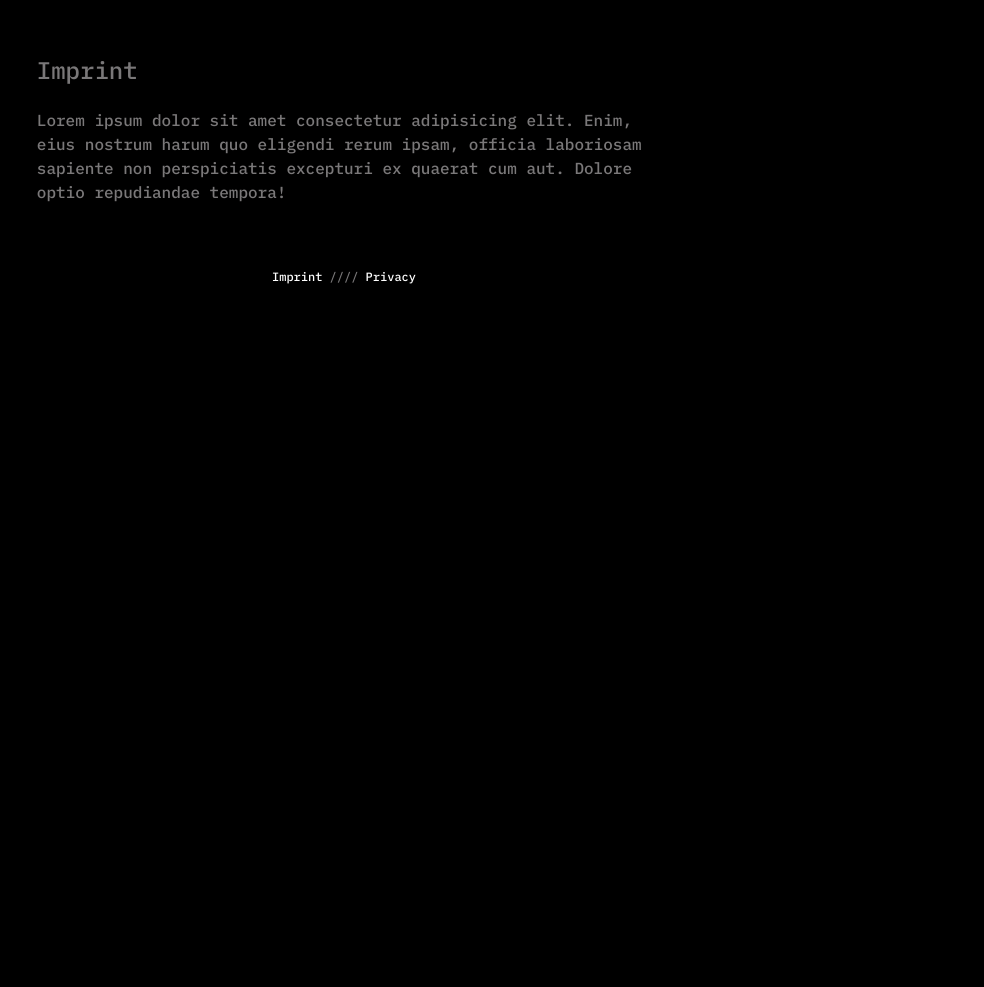
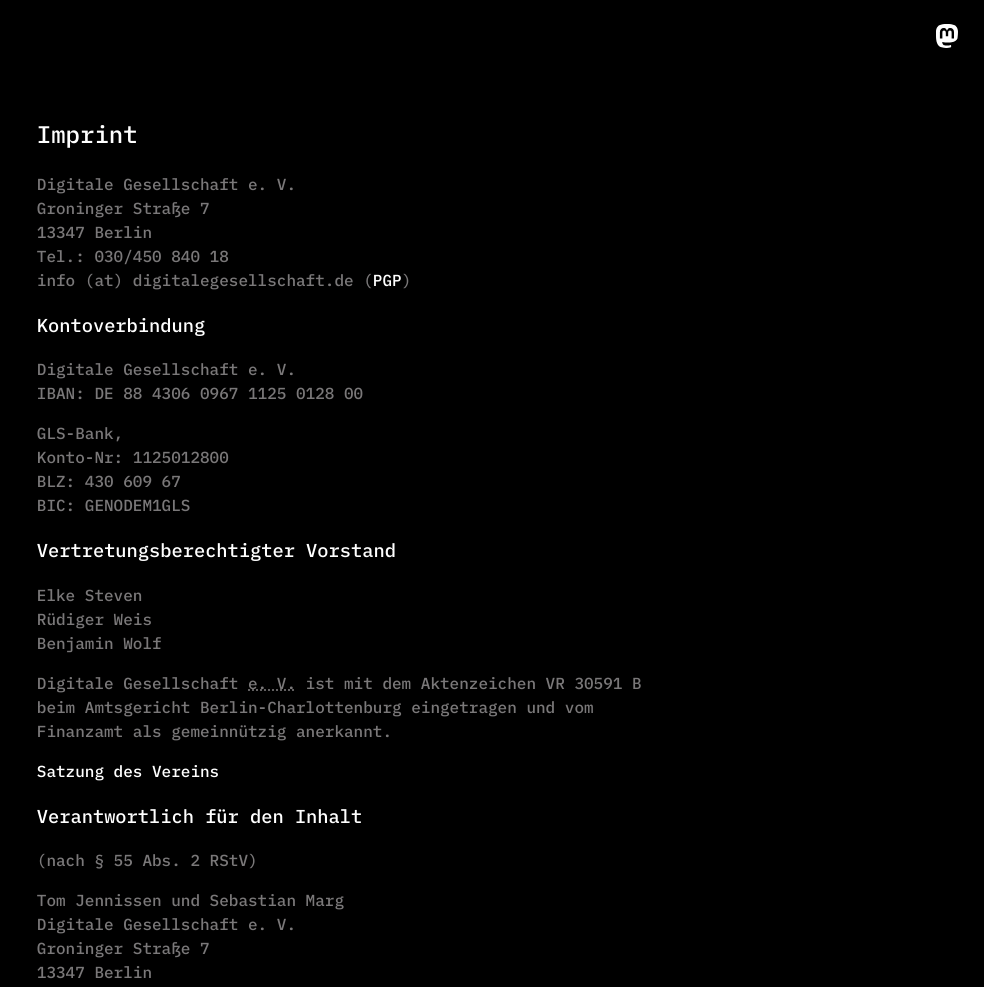
Before and after one commit to Hacking-in-Parallel-Berlin-22/HiP-22-Website, an Astro site: page /imprint in a window 1280 px wide. Shown: the top 987 px of the page, without its empty margins (296-1280 px from the left). Before the commit the page ends 800 px from the top, so only its background shows below. Built offline with nearby package versions, Linux system fonts and the light colour scheme; Astro itself is replaced by a stand-in of ours.

Commit message:
imprint, mastodon link

```diff
--- a/src/layouts/Layout.astro
+++ b/src/layouts/Layout.astro
@@ -16,6 +16,20 @@
 		<title>{`${title ? title + ' / ' : ''}${permaTitle}`}</title>
 	</head>
 	<body>
+		<ul class='socials'>
+			<li class='mastodon'>
+				<a
+					href='https://chaos.social/@HIP22'
+					title='HiP 2022 Berlin on Mastodon'
+					><img src='/icons/mastodon.svg' alt='' />
+				</a>
+			</li>
+			<!-- <li class='matrix'>
+				<a href='#' title='HiP 2022 Berlin on Matrix'
+					><img src='/icons/matrix.svg' alt='' />
+				</a>
+			</li> -->
+		</ul>
 		<slot />
 		<footer>
 			<a href='/imprint/'>Imprint</a> ////
@@ -34,7 +48,6 @@
 					#ff9900 77.58%,
 					#6c2400 96.25%
 				);
-				box-sizing: border-box;
 			}
 			@font-face {
 				font-family: 'IBM Plex Mono';
@@ -54,6 +67,27 @@
 				font-size: 1rem;
 				line-height: 1.5;
 				font-weight: 500;
+				box-sizing: border-box;
+			}
+			body {
+				margin: 0;
+				padding: 0;
+			}
+			.socials {
+				list-style: none;
+				margin: 0;
+				padding: 1.5rem;
+				height: 1.5rem;
+				display: flex;
+				justify-content: flex-end;
+				gap: 1rem;
+				li {
+					height: 100%;
+					flex: 0 1 1.5rem;
+					img {
+						height: 100%;
+					}
+				}
 			}
 			main {
 				margin: auto;
@@ -67,10 +101,15 @@
 			h5,
 			h6 {
 				font-weight: 500;
+				color: var(--headline-color);
 			}
 			a {
 				color: var(--headline-color);
 				text-decoration: none;
+				transition: opacity 0.2s ease-in-out;
+				&:hover {
+					opacity: 0.8;
+				}
 			}
 			.gradient-bg {
 				background: var(--gradient);
--- a/src/pages/imprint/index.astro
+++ b/src/pages/imprint/index.astro
@@ -7,10 +7,35 @@
 		<article>
 			<h1>Imprint</h1>
 			<p>
-				Lorem ipsum dolor sit amet consectetur adipisicing elit. Enim, eius
-				nostrum harum quo eligendi rerum ipsam, officia laboriosam sapiente non
-				perspiciatis excepturi ex quaerat cum aut. Dolore optio repudiandae
-				tempora!
+				Digitale Gesellschaft e. V.<br />Groninger Straße 7<br />13347 Berlin<br
+				/>Tel.: 030/450 840 18<br />info (at) digitalegesellschaft.de (<a
+					href='https://keys.openpgp.org/vks/v1/by-fingerprint/9BC0D0A167100BF10211CE464AA70F104ACBAFB9'
+					>PGP</a
+				>)
+			</p>
+			<h3>Kontoverbindung</h3>
+			<p>Digitale Gesellschaft e. V.<br />IBAN: DE 88 4306 0967 1125 0128 00</p>
+			<p>
+				GLS-Bank,<br />Konto-Nr: 1125012800<br />BLZ: 430 609 67<br />BIC:
+				GENODEM1GLS
+			</p>
+			<h3>Vertretungsberechtigter Vorstand</h3>
+			<p>Elke Steven<br />Rüdiger Weis<br />Benjamin Wolf</p>
+			<p>
+				Digitale Gesellschaft <abbr title='eingetragener Verein'>e. V.</abbr> ist
+				mit dem Aktenzeichen VR 30591 B beim Amtsgericht Berlin-Charlottenburg eingetragen
+				und vom Finanzamt als gemeinnützig anerkannt.
+			</p>
+			<p>
+				<a href='http://digitalegesellschaft.de/uber-uns/satzung/'
+					>Satzung des Vereins</a
+				>
+			</p>
+			<h3>Verantwortlich für den Inhalt</h3>
+			<p>(nach § 55 Abs. 2 RStV)</p>
+			<p>
+				Tom Jennissen und Sebastian Marg<br />Digitale Gesellschaft e. V.<br
+				/>Groninger Straße 7<br />13347 Berlin
 			</p>
 		</article>
 	</main>
```
Also changed, not shown: src/pages/index.astro (+5 -7 lines), public/favicon.svg, public/icons/mastodon.svg (added), public/icons/matrix.svg (added).
